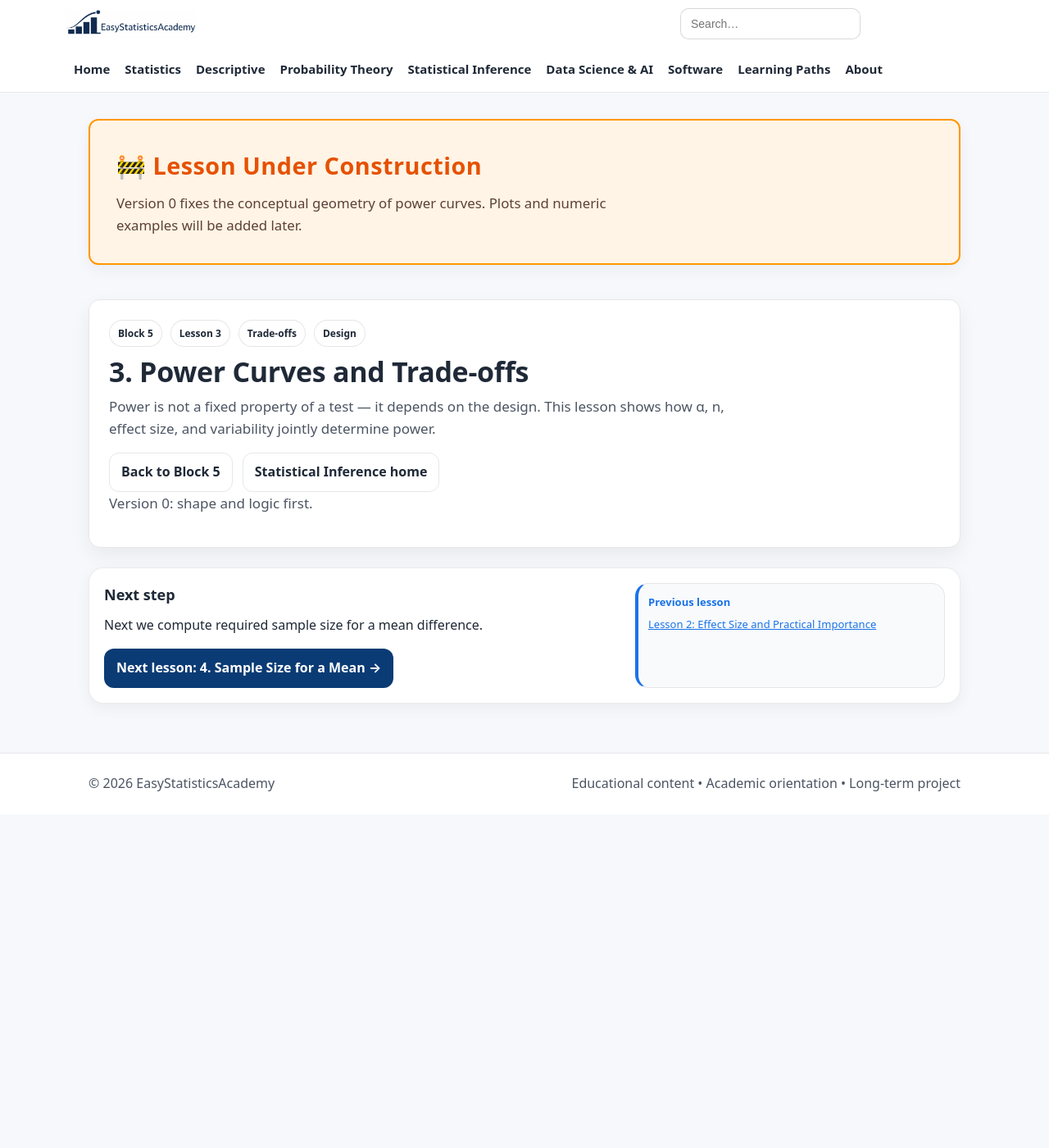
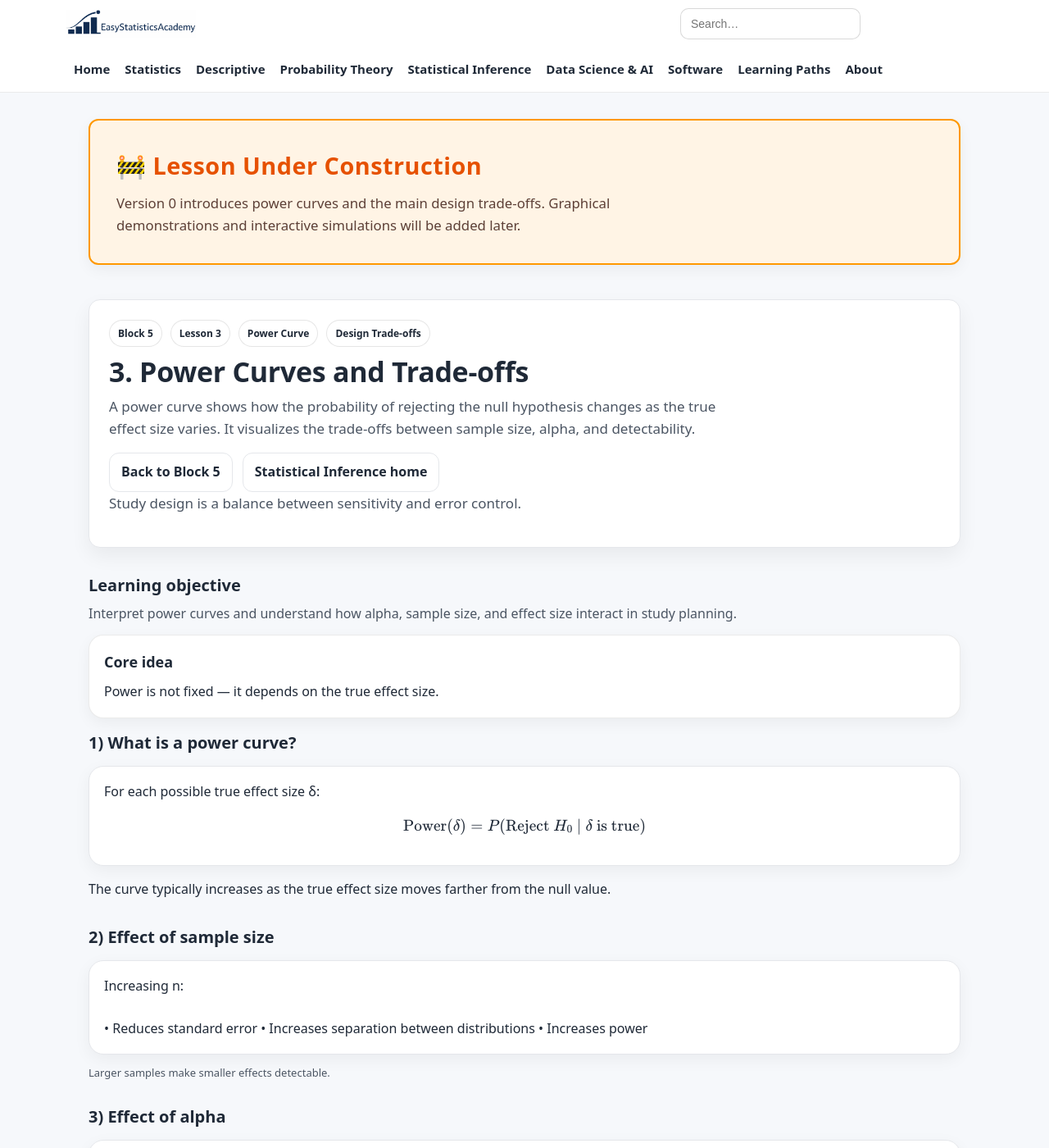
Before and after one commit to ammar-homaida-statistics/easystatisticsacademy, a Jekyll site: the page built from inference/power-sample-size/power-curve-and-tradeoffs/index.md, in a window 1280 px wide and 1400 px high. Shown: the whole window at 82% size. Built offline with Jekyll 4.4.1, drawn with Linux system fonts in a browser that asks for light colours; some of the changed text lies outside the part shown.

Commit message:
Add lesson content

```diff
--- a/inference/power-sample-size/power-curve-and-tradeoffs/index.md
+++ b/inference/power-sample-size/power-curve-and-tradeoffs/index.md
@@ -1,25 +1,31 @@
 ---
 layout: default
 title: "3. Power Curves and Trade-offs"
-description: "Understand how power changes with sample size, effect size, variability, and α. Learn the core design trade-offs."
+description: "Understand how power changes with sample size, effect size, and alpha, and interpret power curves for study design."
 permalink: /inference/power-sample-size/power-curve-and-tradeoffs/
 sidebar: false
 ---
 
+<!-- UNDER CONSTRUCTION NOTICE -->
 <section class="section section-slim">
   <div class="callout" style="background:#fff4e5; border:2px solid #ff9800; padding:2rem; border-radius:12px;">
     <div class="callout-copy">
-      <h2 style="margin-top:0; color:#e65100; font-size:1.8rem; letter-spacing:0.5px;">🚧 Lesson Under Construction</h2>
+      <h2 style="margin-top:0; color:#e65100; font-size:1.8rem; letter-spacing:0.5px;">
+        🚧 Lesson Under Construction
+      </h2>
       <p style="margin:0; font-size:1.05rem; color:#5d4037; line-height:1.6;">
-        Version 0 fixes the conceptual geometry of power curves. Plots and numeric examples will be added later.
+        Version 0 introduces power curves and the main design trade-offs.
+        Graphical demonstrations and interactive simulations will be added later.
       </p>
     </div>
   </div>
 </section>
 
+<!-- ✅ Update continue-reading keys -->
 <script>
   (function () {
     var KEY = "esa_continue_inference_power_sample_size_lesson_v0";
+
     localStorage.setItem(KEY, JSON.stringify({
       url: "/inference/power-sample-size/power-curve-and-tradeoffs/",
       label: "Lesson 3 — Power Curves and Trade-offs",
@@ -28,7 +34,7 @@
 
     localStorage.setItem("esa_continue_inference_last_block_v0", JSON.stringify({
       url: "/inference/power-sample-size/",
-      label: "Block 5 — Power and Sample Size",
+      label: "Block 5 — Power & Sample Size",
       ts: Date.now()
     }));
   })();
@@ -40,14 +46,16 @@
       <div class="badge-row">
         <span class="badge">Block 5</span>
         <span class="badge">Lesson 3</span>
-        <span class="badge">Trade-offs</span>
-        <span class="badge">Design</span>
+        <span class="badge">Power Curve</span>
+        <span class="badge">Design Trade-offs</span>
       </div>
 
       <h1>3. Power Curves and Trade-offs</h1>
+
       <p class="lead">
-        Power is not a fixed property of a test — it depends on the design.
-        This lesson shows how α, n, effect size, and variability jointly determine power.
+        A power curve shows how the probability of rejecting the null hypothesis
+        changes as the true effect size varies.
+        It visualizes the trade-offs between sample size, alpha, and detectability.
       </p>
 
       <div class="hero-actions">
@@ -55,7 +63,129 @@
         <a class="btn btn-outline" href="/inference/">Statistical Inference home</a>
       </div>
 
-      <p class="muted-mini">Version 0: shape and logic first.</p>
+      <p class="muted-mini">
+        Study design is a balance between sensitivity and error control.
+      </p>
+    </div>
+  </div>
+</section>
+
+<section class="section">
+  <div class="section-head">
+    <h2>Learning objective</h2>
+    <p>
+      Interpret power curves and understand how alpha, sample size,
+      and effect size interact in study planning.
+    </p>
+  </div>
+
+  <div class="callout">
+    <div class="callout-copy">
+      <h2>Core idea</h2>
+      <p style="margin:0;">
+        Power is not fixed — it depends on the true effect size.
+      </p>
+    </div>
+  </div>
+</section>
+
+<section class="section">
+  <div class="section-head">
+    <h2>1) What is a power curve?</h2>
+  </div>
+
+  <div class="card">
+    For each possible true effect size δ:
+    \[
+    \text{Power}(\delta) = P(\text{Reject } H_0 \mid \delta \text{ is true})
+    \]
+  </div>
+
+  <p>
+    The curve typically increases as the true effect size moves farther
+    from the null value.
+  </p>
+</section>
+
+<section class="section">
+  <div class="section-head">
+    <h2>2) Effect of sample size</h2>
+  </div>
+
+  <div class="card">
+    Increasing n:
+    <br><br>
+    • Reduces standard error
+    • Increases separation between distributions
+    • Increases power
+  </div>
+
+  <p class="muted-mini">
+    Larger samples make smaller effects detectable.
+  </p>
+</section>
+
+<section class="section">
+  <div class="section-head">
+    <h2>3) Effect of alpha</h2>
+  </div>
+
+  <div class="card">
+    Larger alpha:
+    <br><br>
+    • Expands rejection region
+    • Increases power
+    • Increases Type I error risk
+  </div>
+
+  <p>
+    Lower alpha protects against false positives
+    but reduces power.
+  </p>
+</section>
+
+<section class="section">
+  <div class="section-head">
+    <h2>4) Effect of variability</h2>
+  </div>
+
+  <div class="card">
+    Greater population variance:
+    <br><br>
+    • Increases standard error
+    • Reduces separation
+    • Reduces power
+  </div>
+
+  <p class="muted-mini">
+    Controlling variability increases detectability.
+  </p>
+</section>
+
+<section class="section">
+  <div class="section-head">
+    <h2>5) Design trade-offs</h2>
+  </div>
+
+  <div class="grid grid-2">
+    <div class="card">
+      <h3>High alpha</h3>
+      <p>More sensitive but higher false positive rate.</p>
+    </div>
+
+    <div class="card">
+      <h3>Large n</h3>
+      <p>More power but higher cost.</p>
+    </div>
+
+    <div class="card">
+      <h3>Small variability</h3>
+      <p>Improved precision through better measurement.</p>
+    </div>
+
+    <div class="card">
+      <h3>Meaningful effect</h3>
+      <p>Planning based on smallest relevant difference.</p>
     </div>
   </div>
 </section>
@@ -63,8 +193,26 @@
 <section class="section section-slim">
   <div class="callout">
     <div class="callout-copy">
-      <h2>Next step</h2>
-      <p style="margin:0;">Next we compute required sample size for a mean difference.</p>
+      <h2>Outcome of this lesson</h2>
+      <ul class="bullets">
+        <li>Interpret power curves correctly</li>
+        <li>Understand how n, alpha, and variability affect power</li>
+        <li>Recognize trade-offs in study design</li>
+        <li>Plan studies based on meaningful effect sizes</li>
+      </ul>
+    </div>
+  </div>
+</section>
+
+<section class="section section-slim">
+  <div class="callout">
+    <div class="callout-copy">
+      <h2>Next lesson</h2>
+      <p style="margin:0;">
+        We now derive the required sample size
+        for detecting a mean difference.
+      </p>
+
       <div class="pill-row" style="margin-top:1rem;">
         <a class="btn" href="/inference/power-sample-size/sample-size-for-mean/">
           Next lesson: 4. Sample Size for a Mean →
@@ -77,7 +225,7 @@
         <div class="mini-title" style="color:#1a73e8;">Previous lesson</div>
         <div class="mini-body">
           <a href="/inference/power-sample-size/effect-size-and-practical-importance/" style="color:#1a73e8; text-decoration:underline;">
-            Lesson 2: Effect Size and Practical Importance
+            Lesson 2: Effect Size & Practical Importance
           </a>
         </div>
       </div>
```
